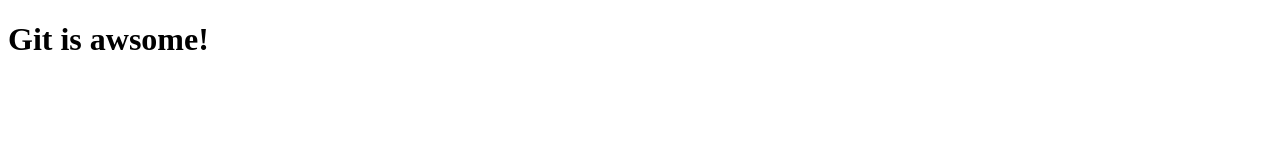
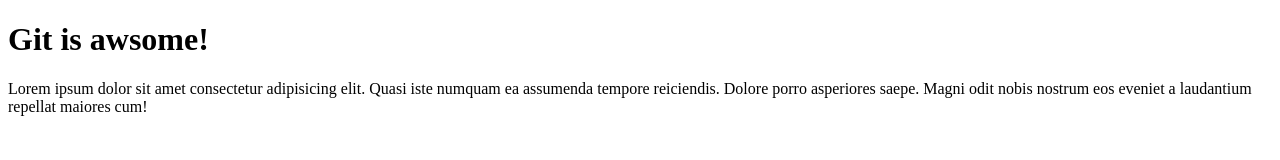
Before and after one commit to julianasabioni/gitPrj, a plain HTML site: page index.html in a window 1280 px wide. Drawn offline with Linux system fonts and the light colour scheme.

Commit message:
Added paragraph

```diff
--- a/index.html
+++ b/index.html
@@ -8,5 +8,10 @@
 </head>
 <body>
     <h1>Git is awsome!</h1>
+    <p>Lorem ipsum dolor sit amet consectetur
+         adipisicing elit. Quasi iste numquam ea
+         assumenda tempore reiciendis. Dolore porro
+         asperiores saepe. Magni odit nobis nostrum eos eveniet
+        a laudantium repellat maiores cum!</p>
 </body>
 </html>
```
